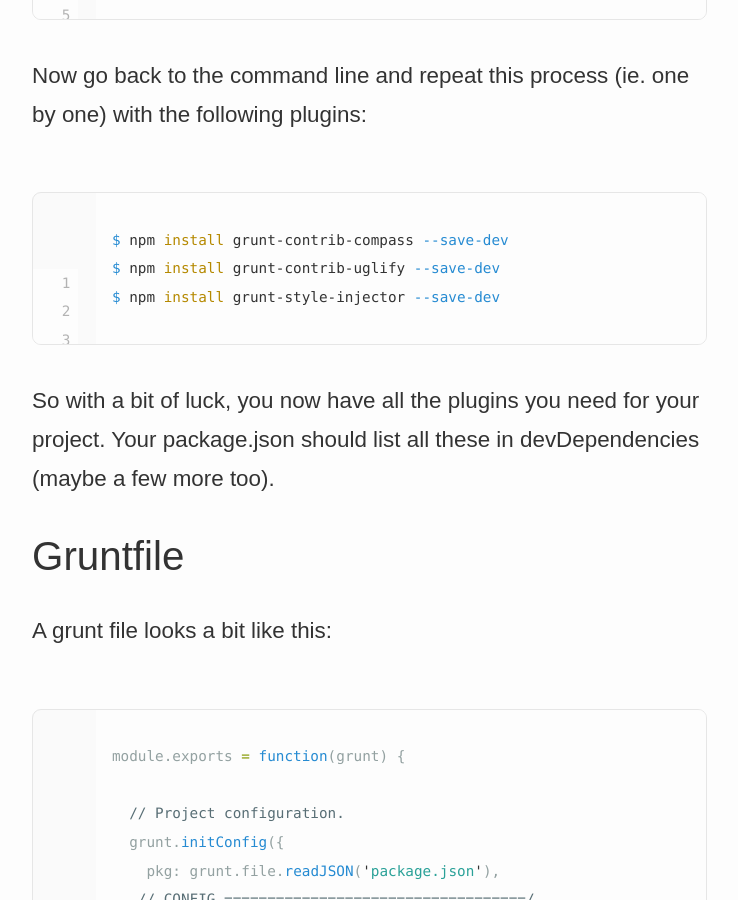
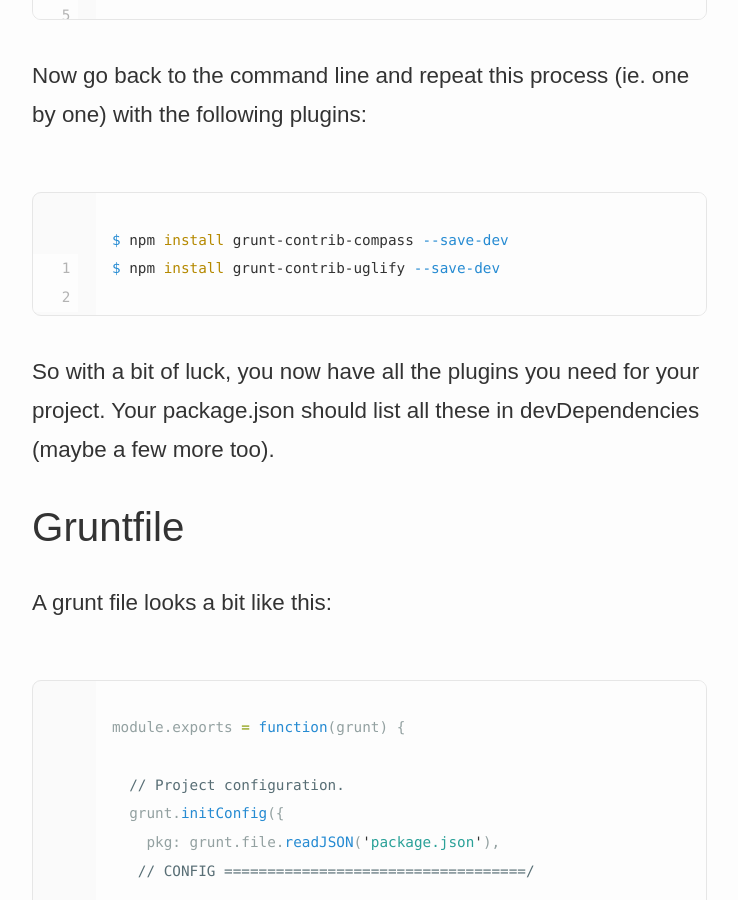
Before and after one commit to matthewbeta/matthew-jackson.com, a Jekyll site: the page built from _posts/2013-09-17-grunt-workflow-for-sass-compass-and-js.md, in a window 1280 px wide and 900 px high, scrolled down 3151 px. Shown: the whole window, without its empty margins (271-1009 px from the left). Built offline with Jekyll 4.4.1, drawn with Linux system fonts in a browser that asks for light colours; Markdown is read by kramdown in place of the engine named in the settings.

```diff
--- a/_posts/2013-09-17-grunt-workflow-for-sass-compass-and-js.md
+++ b/_posts/2013-09-17-grunt-workflow-for-sass-compass-and-js.md
@@ -61,7 +61,6 @@
 {% highlight bash linenos %}
 $ npm install grunt-contrib-compass --save-dev
 $ npm install grunt-contrib-uglify --save-dev
-$ npm install grunt-style-injector --save-dev
 {% endhighlight %}
 
 So with a bit of luck, you now have all the plugins you need for your project. Your package.json should list all these in devDependencies (maybe a few more too).
```
